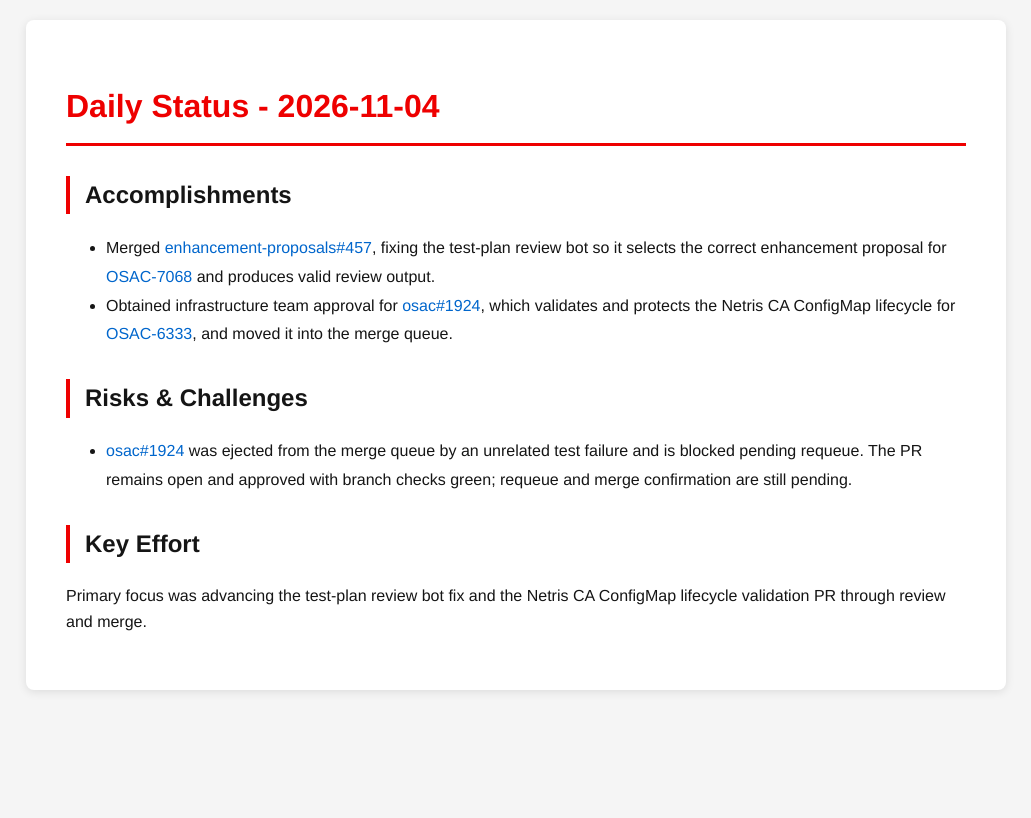
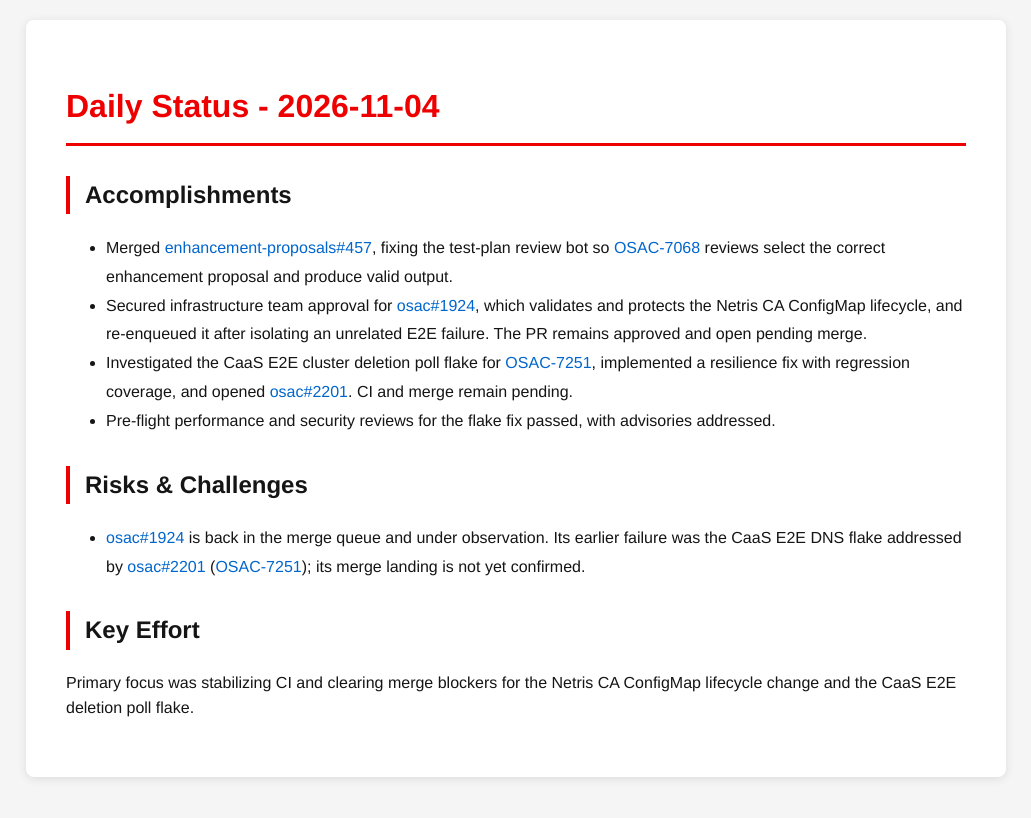
Before and after one commit to tzvatot/daily-status, a Jekyll site: the page built from 2026-11-04.md, in a window 1280 px wide. Shown: the top 818 px of the page, without its empty margins (124-1155 px from the left). Built offline with Jekyll 4.4.1, drawn with Linux system fonts in a browser that asks for light colours.

Commit message:
Daily status update - 2026-11-04

```diff
--- a/2026-11-04.md
+++ b/2026-11-04.md
@@ -7,11 +7,13 @@ date: 2026-11-04
 # Daily Status - 2026-11-04
 
 ## Accomplishments
-- Merged [enhancement-proposals#457](https://github.com/osac-project/enhancement-proposals/pull/457), fixing the test-plan review bot so it selects the correct enhancement proposal for [OSAC-7068](https://redhat.atlassian.net/browse/OSAC-7068) and produces valid review output.
-- Obtained infrastructure team approval for [osac#1924](https://github.com/osac-project/osac/pull/1924), which validates and protects the Netris CA ConfigMap lifecycle for [OSAC-6333](https://redhat.atlassian.net/browse/OSAC-6333), and moved it into the merge queue.
+- Merged [enhancement-proposals#457](https://github.com/osac-project/enhancement-proposals/pull/457), fixing the test-plan review bot so [OSAC-7068](https://redhat.atlassian.net/browse/OSAC-7068) reviews select the correct enhancement proposal and produce valid output.
+- Secured infrastructure team approval for [osac#1924](https://github.com/osac-project/osac/pull/1924), which validates and protects the Netris CA ConfigMap lifecycle, and re-enqueued it after isolating an unrelated E2E failure. The PR remains approved and open pending merge.
+- Investigated the CaaS E2E cluster deletion poll flake for [OSAC-7251](https://redhat.atlassian.net/browse/OSAC-7251), implemented a resilience fix with regression coverage, and opened [osac#2201](https://github.com/osac-project/osac/pull/2201). CI and merge remain pending.
+- Pre-flight performance and security reviews for the flake fix passed, with advisories addressed.
 
 ## Risks & Challenges
-- [osac#1924](https://github.com/osac-project/osac/pull/1924) was ejected from the merge queue by an unrelated test failure and is blocked pending requeue. The PR remains open and approved with branch checks green; requeue and merge confirmation are still pending.
+- [osac#1924](https://github.com/osac-project/osac/pull/1924) is back in the merge queue and under observation. Its earlier failure was the CaaS E2E DNS flake addressed by [osac#2201](https://github.com/osac-project/osac/pull/2201) ([OSAC-7251](https://redhat.atlassian.net/browse/OSAC-7251)); its merge landing is not yet confirmed.
 
 ## Key Effort
-Primary focus was advancing the test-plan review bot fix and the Netris CA ConfigMap lifecycle validation PR through review and merge.
+Primary focus was stabilizing CI and clearing merge blockers for the Netris CA ConfigMap lifecycle change and the CaaS E2E deletion poll flake.
```
